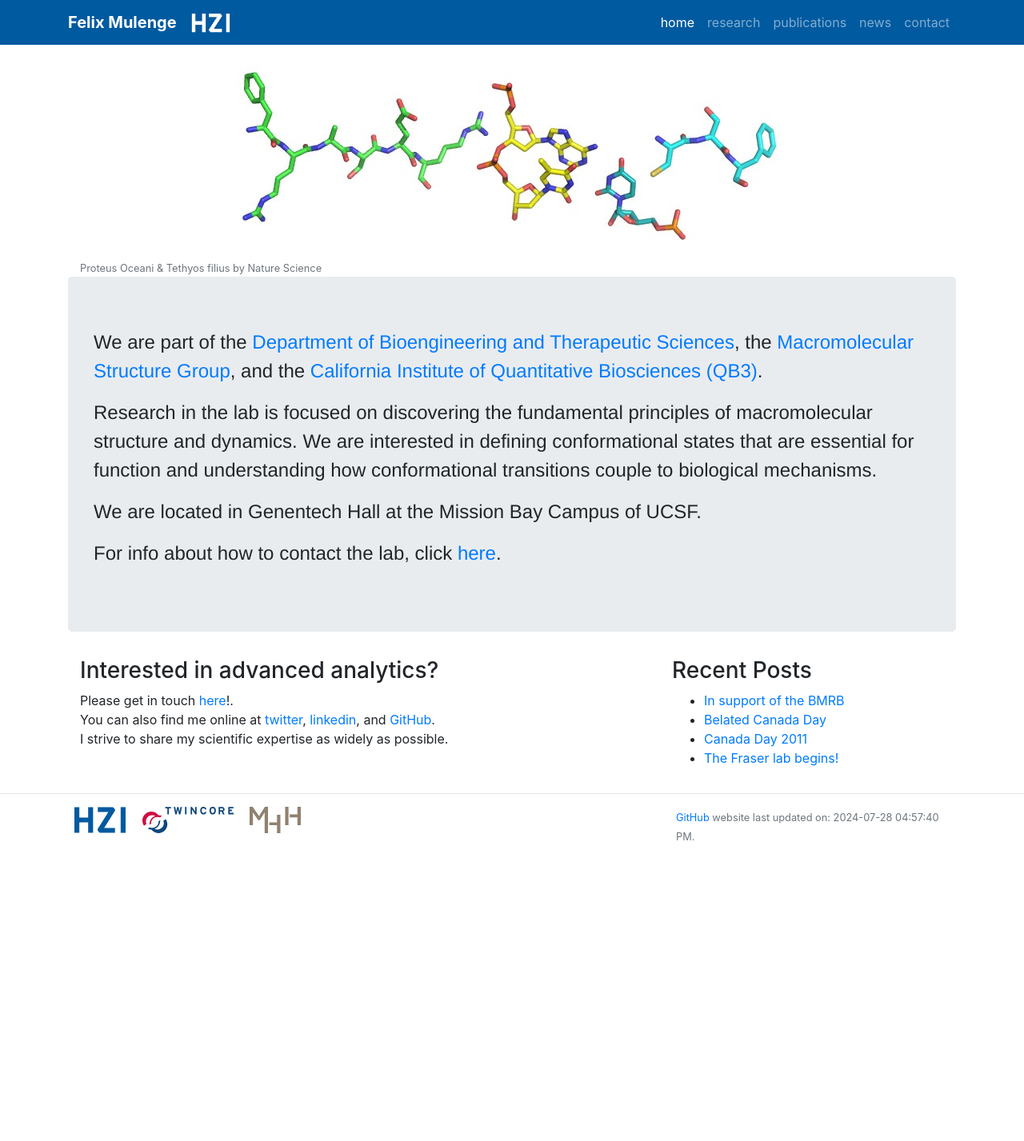
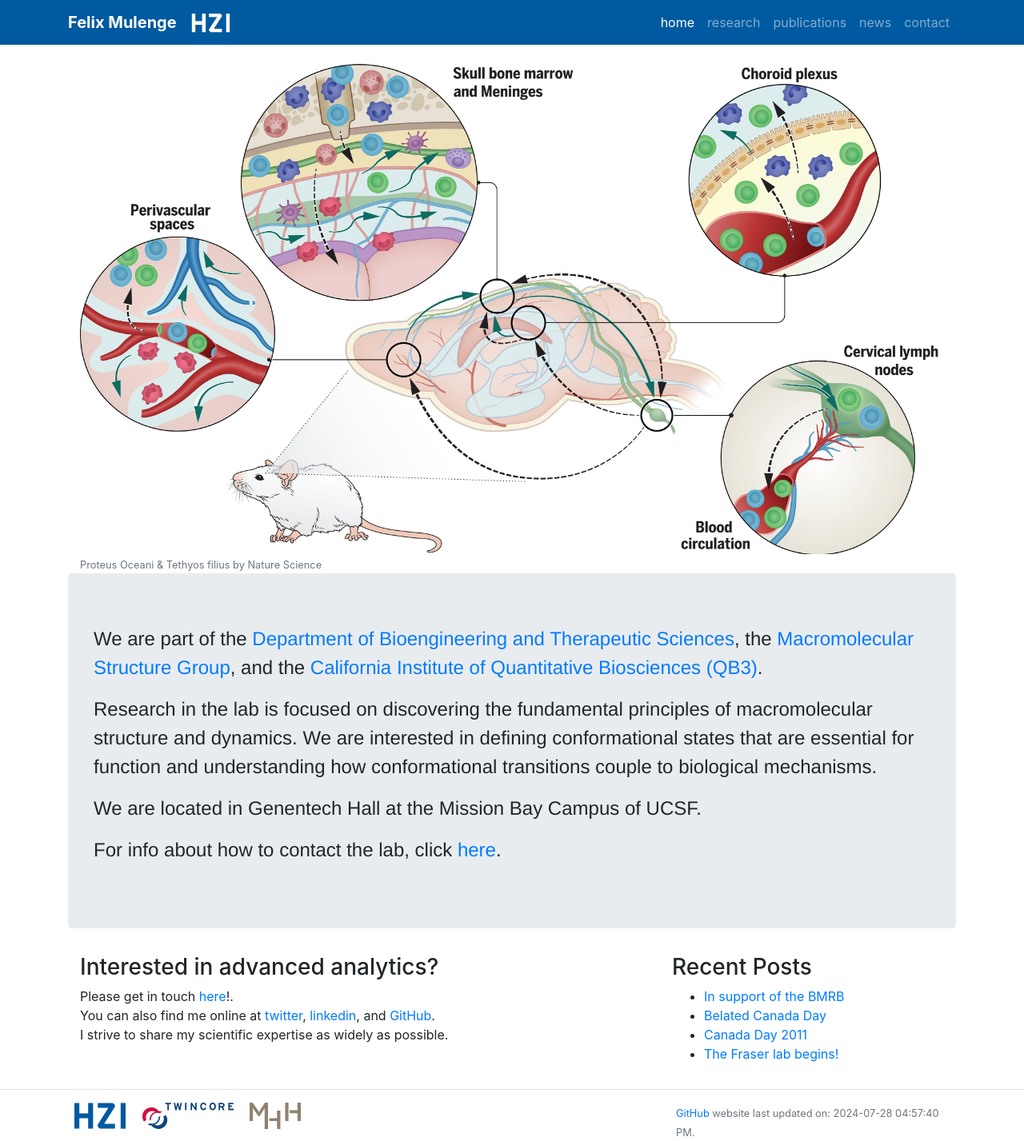
Before and after one commit to fmulenge/fmulenge.github.io, a Jekyll site: the page built from index.md, in a window 1280 px wide. Shown: the whole page at 80% size. Built offline with Jekyll 4.4.1, drawn with Linux system fonts in a browser that asks for light colours; before the commit the page ends 1057 px from its top, so only the background shows below that.

Commit message:
Update home.html

```diff
--- a/_layouts/home.html
+++ b/_layouts/home.html
@@ -1,6 +1,6 @@
 {% include header.html %}
 <div class="container">
-    <img class="img-fluid mx-auto d-block" src="/static/img/logo/jf_aa_logo.jpg" alt="Fraser at UCSF, in molecular form">
+    <img class="img-fluid mx-auto d-block" src="/static/img/logo/home_cover.jpg" alt="Fraser at UCSF, in molecular form">
     <small class="text-muted credit">Proteus Oceani & Tethyos filius by Nature Science</small>
     <div class="row">
         <div class="col-md-15">
```
